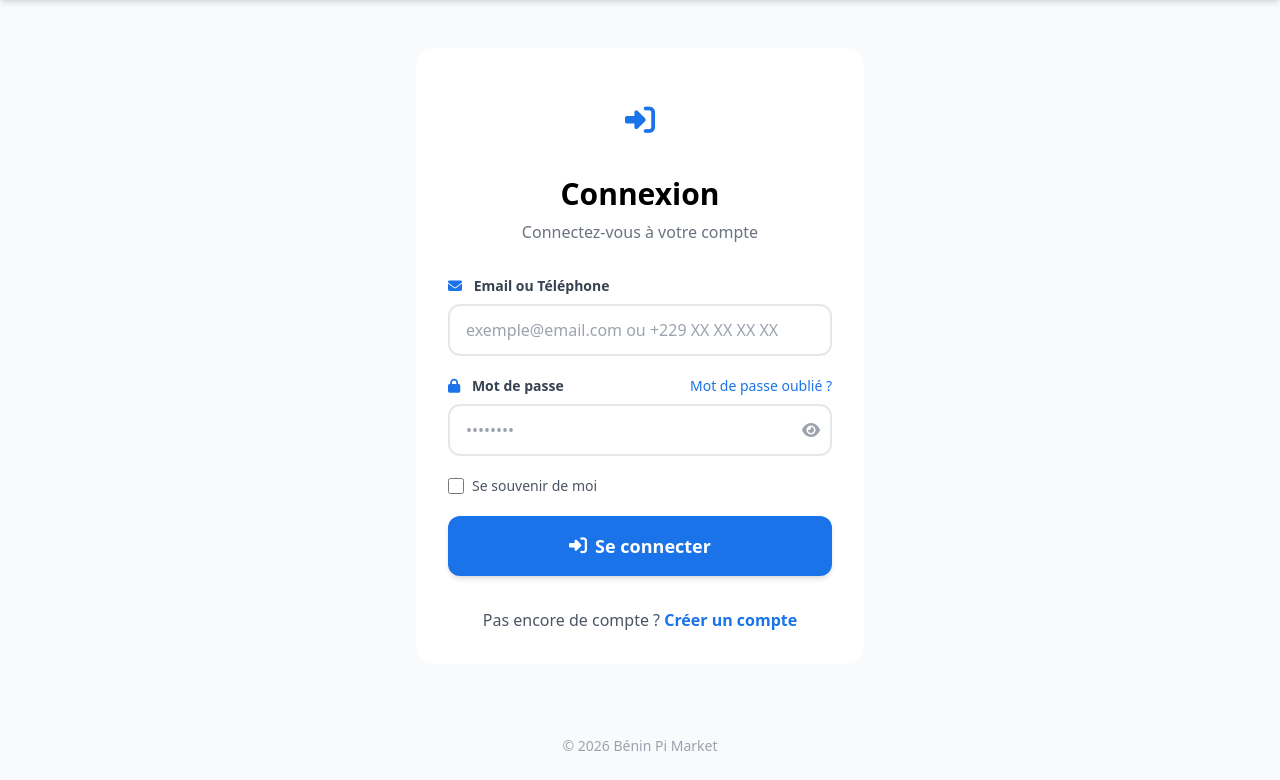
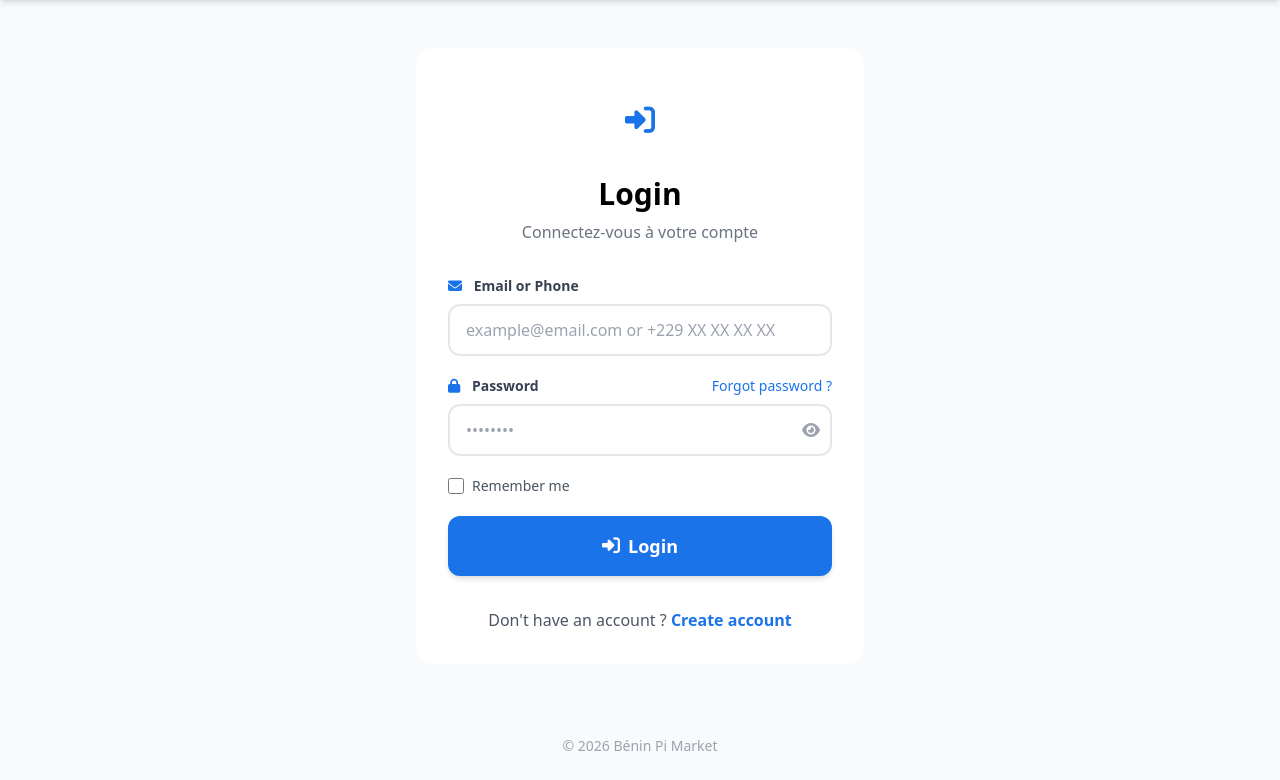
Before and after one commit to alainmathias/Benin-Pi-market, a PHP site: page /auth/login.php in a window 1280 px wide. Shown: the part 80-860 px from the top of the page. Run offline with PHP 8.4, Linux system fonts and the light colour scheme; some libraries are stand-ins or nearby versions.

Commit message:
Update login.php

```diff
--- a/auth/login.php
+++ b/auth/login.php
@@ -3,7 +3,7 @@
 <head>
     <meta charset="UTF-8">
     <meta name="viewport" content="width=device-width, initial-scale=1.0">
-    <title>Connexion - Bénin Pi Market</title>
+    <title>Login - Bénin Pi Market</title>
     <script src="https://cdn.tailwindcss.com"></script>
     <link rel="stylesheet" href="https://cdnjs.cloudflare.com/ajax/libs/font-awesome/6.5.0/css/all.min.css">
     <link rel="stylesheet" href="../css/style.css">
@@ -32,7 +32,7 @@
                 <a href="../index.html" class="text-gray-600 hover:text-primary-500 transition">
                     <i class="fas fa-home"></i> Accueil
                 </a>
-                <a href="inscription.html" class="bg-primary-500 text-white px-4 py-2 rounded-xl font-semibold hover:bg-primary-600 transition">
+                <a href="register.html" class="bg-primary-500 text-white px-4 py-2 rounded-xl font-semibold hover:bg-primary-600 transition">
                     <i class="fas fa-user-plus mr-2"></i> S'inscrire
                 </a>
             </div>
@@ -45,7 +45,7 @@
                 <div class="w-20 h-20 bg-primary-100 rounded-full flex items-center justify-center mx-auto mb-4">
                     <i class="fas fa-sign-in-alt text-3xl text-primary-500"></i>
                 </div>
-                <h2 class="text-3xl font-bold text-dark">Connexion</h2>
+                <h2 class="text-3xl font-bold text-dark">Login</h2>
                 <p class="text-gray-500 mt-2">Connectez-vous à votre compte</p>
             </div>
 
@@ -54,20 +54,20 @@
             <form id="loginForm" class="space-y-5">
                 <div>
                     <label for="email" class="block text-sm font-semibold text-gray-700 mb-2">
-                        <i class="fas fa-envelope text-primary-500 mr-2"></i> Email ou Téléphone
+                        <i class="fas fa-envelope text-primary-500 mr-2"></i> Email or Phone
                     </label>
                     <input type="text" id="email"
                            class="w-full px-4 py-3 border-2 border-gray-200 rounded-xl focus:border-primary-500 focus:outline-none focus:ring-2 focus:ring-primary-200 transition"
-                           placeholder="exemple@email.com ou +229 XX XX XX XX" required>
+                           placeholder="example@email.com or +229 XX XX XX XX" required>
                 </div>
 
                 <div>
                     <div class="flex justify-between items-center mb-2">
                         <label for="password" class="block text-sm font-semibold text-gray-700">
-                            <i class="fas fa-lock text-primary-500 mr-2"></i> Mot de passe
+                            <i class="fas fa-lock text-primary-500 mr-2"></i> Password
                         </label>
-                        <a href="mot-de-passe-oublie.html" class="text-sm text-primary-500 hover:underline">
-                            Mot de passe oublié ?
+                        <a href="forgot-password.html" class="text-sm text-primary-500 hover:underline">
+                            Forgot password ?
                         </a>
                     </div>
                     <div class="relative">
@@ -84,21 +84,21 @@
                 <div class="flex items-center justify-between">
                     <label class="flex items-center gap-2 cursor-pointer">
                         <input type="checkbox" id="rememberMe" class="w-4 h-4 text-primary-500 border-gray-300 rounded focus:ring-primary-500">
-                        <span class="text-sm text-gray-600">Se souvenir de moi</span>
+                        <span class="text-sm text-gray-600">Remember me</span>
                     </label>
                 </div>
 
                 <button type="submit" id="loginBtn"
                         class="w-full bg-primary-500 text-white py-4 rounded-xl font-semibold hover:bg-primary-600 transform hover:-translate-y-1 transition shadow-md hover:shadow-lg text-lg flex items-center justify-center gap-2">
-                    <i class="fas fa-sign-in-alt"></i> Se connecter
+                    <i class="fas fa-sign-in-alt"></i> Login
                 </button>
             </form>
 
             <div class="mt-8 text-center">
                 <p class="text-gray-600">
-                    Pas encore de compte ?
-                    <a href="inscription.html" class="text-primary-500 font-semibold hover:underline">
-                        Créer un compte
+                    Don't have an account ?
+                    <a href="register.html" class="text-primary-500 font-semibold hover:underline">
+                        Create account
                     </a>
                 </p>
             </div>
@@ -113,12 +113,12 @@
 
     <script type="module">
         import { auth, onAuthStateChanged } from '../js/firebase-config.js';
-        import { connexion } from '../js/auth.js';
+        import { login } from '../js/auth.js';
         import { showAlert } from '../js/utils.js';
 
         onAuthStateChanged(auth, (user) => {
             if (user) {
-                window.location.href = '../dashboard/vendeur.html';
+                window.location.href = '../dashboard/vendor.html';
             }
         });
 
@@ -140,7 +140,7 @@
             const rememberMe = document.getElementById('rememberMe').checked;
 
             if (!emailInput || !password) {
-                showAlert('Veuillez remplir tous les champs.', 'danger');
+                showAlert('Please fill in all fields.', 'danger');
                 return;
             }
 
@@ -152,10 +152,10 @@
 
             const loginBtn = document.getElementById('loginBtn');
             const originalText = loginBtn.innerHTML;
-            loginBtn.innerHTML = '<i class="fas fa-spinner fa-spin mr-2"></i> Connexion...';
+            loginBtn.innerHTML = '<i class="fas fa-spinner fa-spin mr-2"></i> Logging in...';
             loginBtn.disabled = true;
 
-            const result = await connexion(loginEmail, password);
+            const result = await login(loginEmail, password);
 
             loginBtn.innerHTML = originalText;
             loginBtn.disabled = false;
@@ -170,7 +170,7 @@
                 setTimeout(() => {
                     window.location.href = result.data?.role === 'admin'
                         ? '../dashboard/admin.html'
-                        : '../dashboard/vendeur.html';
+                        : '../dashboard/vendor.html';
                 }, 1500);
             } else {
                 showAlert('❌ ' + result.message, 'danger');
```
